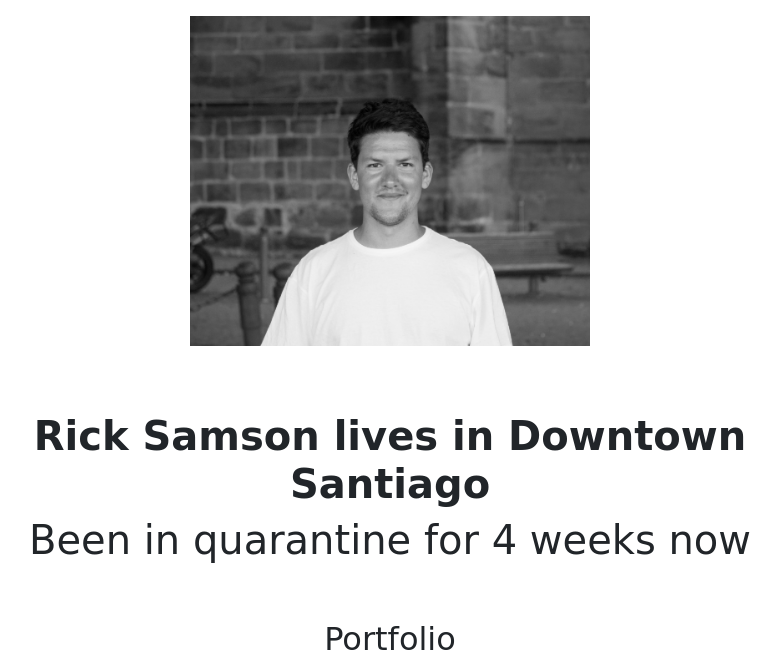
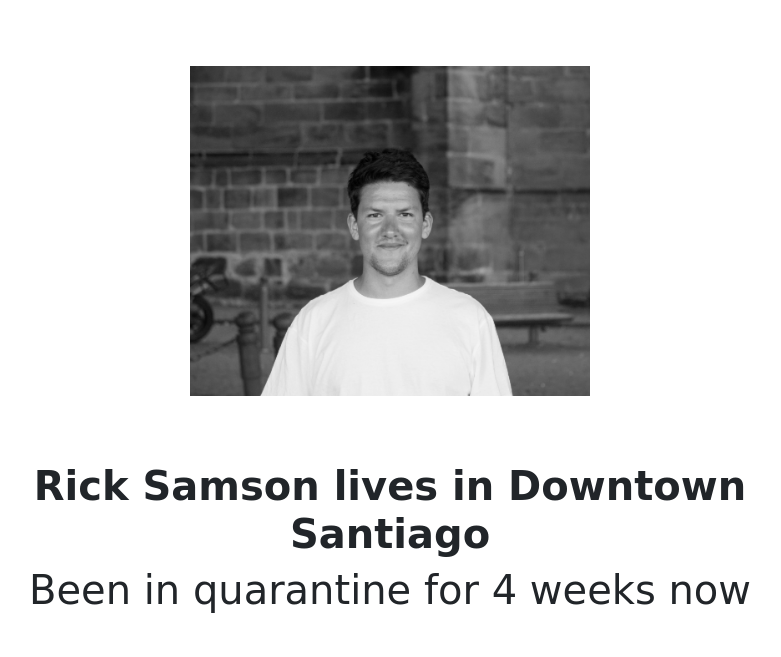
Before and after one commit to rsalazarhanson/personal-portfolio, a Django app: page / in a window 1280 px wide. Shown: the part 61-718 px from the top of the page, without its empty margins (250-1031 px from the left). Run offline with Django 3.2, Linux system fonts and the light colour scheme; data comes from the database, SQL or seed files in the repository; some libraries are stand-ins or nearby versions; some web fonts are replaced.

Commit message:
Some more home style tweaks

```diff
--- a/portfolio/templates/portfolio/home.html
+++ b/portfolio/templates/portfolio/home.html
@@ -5,7 +5,7 @@
     {% load static %}
 
     <div class="row justify-content-center my-3">
-      <div class="col-5">
+      <div class="col-5" style="margin-top: 50px;">
         <img src="{% static 'portfolio/IMG_2539-1.jpg' %}" class="img-fluid" width="400">
       </div>
     </div>
```
